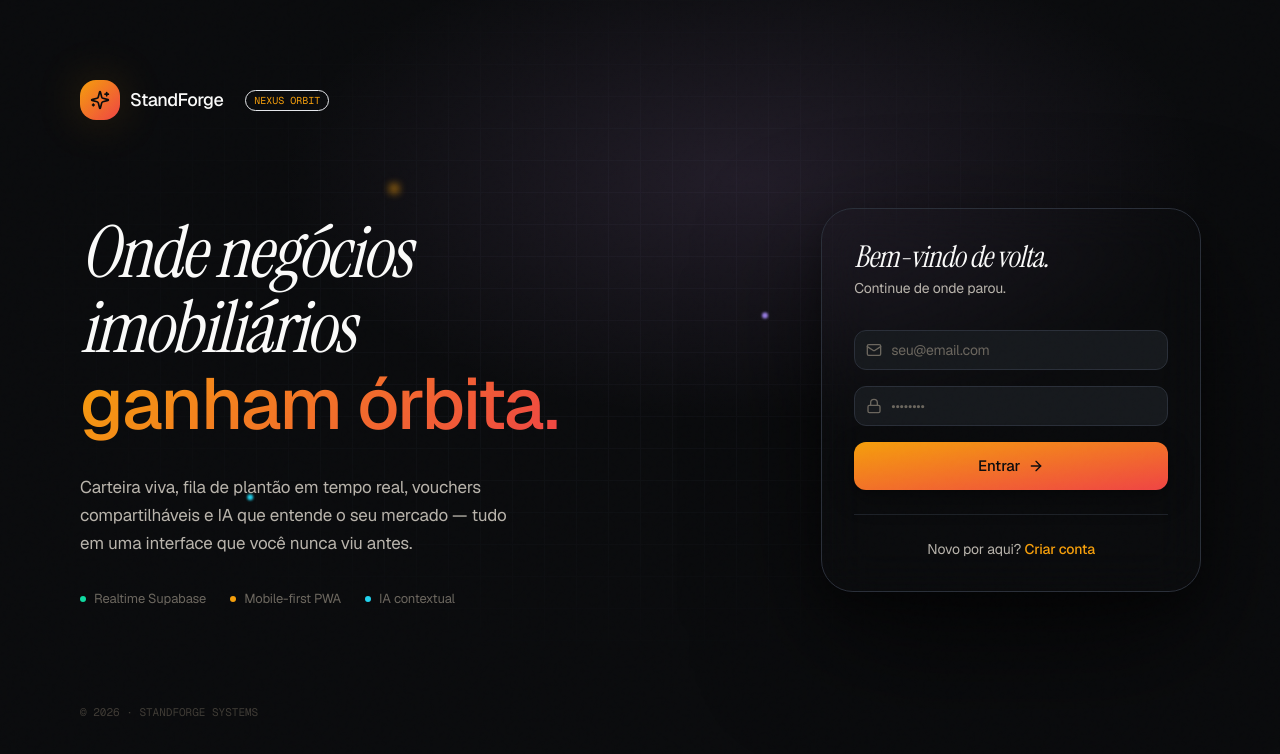
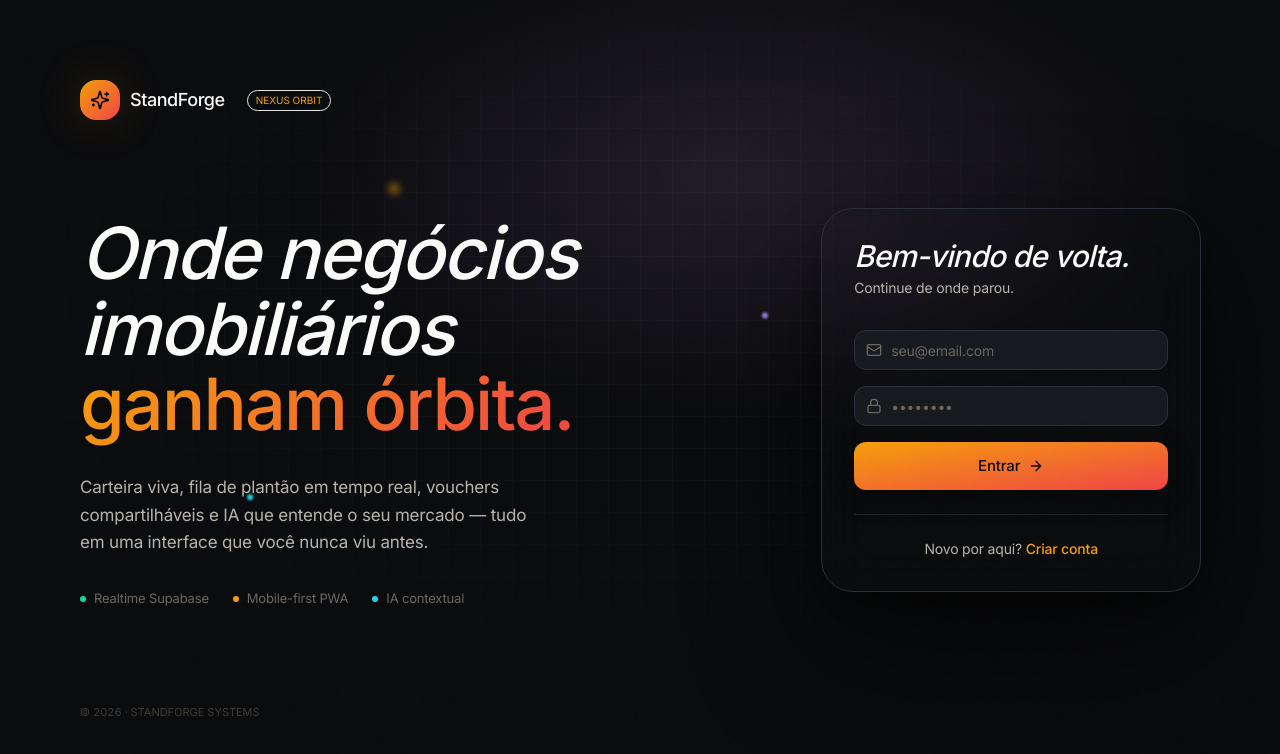
Before and after one commit to JuanOchiuzzo/gds-cliente, a Next.js app: page / in a window 1280 px wide. Shown: the top 754 px of the page. Built offline with nearby package versions, Linux system fonts and the light colour scheme; no server answers.

Commit message:
fix: replace geist font with Inter to fix client-side error

```diff
--- a/src/app/layout.tsx
+++ b/src/app/layout.tsx
@@ -1,22 +1,14 @@
 import type { Metadata, Viewport } from 'next';
-import { GeistSans } from 'geist/font/sans';
-import { GeistMono } from 'geist/font/mono';
-import { Instrument_Serif } from 'next/font/google';
+import { Inter } from 'next/font/google';
 import './globals.css';
 import { Toaster } from 'sonner';
 import { AuthProvider } from '@/lib/auth-context';
 
-const instrumentSerif = Instrument_Serif({
-  subsets: ['latin'],
-  weight: '400',
-  style: ['italic', 'normal'],
-  variable: '--font-instrument-serif',
-  display: 'swap',
-});
+const inter = Inter({ subsets: ['latin'], variable: '--font-inter' });
 
 export const metadata: Metadata = {
-  title: 'StandForge · Nexus Orbit',
-  description: 'Onde negócios imobiliários ganham órbita.',
+  title: 'StandForge CRM',
+  description: 'CRM premium para gestão de stands imobiliários.',
   manifest: '/manifest.json',
 };
 
@@ -30,18 +22,10 @@ export const viewport: Viewport = {
 
 export default function RootLayout({ children }: { children: React.ReactNode }) {
   return (
-    <html
-      lang="pt-BR"
-      suppressHydrationWarning
-      className={`${GeistSans.variable} ${GeistMono.variable} ${instrumentSerif.variable}`}
-    >
+    <html lang="pt-BR" suppressHydrationWarning className={inter.variable}>
       <body className="font-sans antialiased" suppressHydrationWarning>
         <AuthProvider>{children}</AuthProvider>
-        <Toaster
-          position="top-center"
-          theme="dark"
-          toastOptions={{ className: 'sf-toast' }}
-        />
+        <Toaster position="top-center" theme="dark" toastOptions={{ className: 'sf-toast' }} />
       </body>
     </html>
   );
--- a/tailwind.config.ts
+++ b/tailwind.config.ts
@@ -49,9 +49,8 @@ const config: Config = {
         cold: 'var(--cold)',
       },
       fontFamily: {
-        sans: ['var(--font-geist-sans)', 'Inter', 'system-ui', 'sans-serif'],
-        serif: ['var(--font-instrument-serif)', 'Georgia', 'serif'],
-        mono: ['var(--font-geist-mono)', 'JetBrains Mono', 'monospace'],
+        sans: ['var(--font-inter)', 'Inter', 'system-ui', 'sans-serif'],
+        mono: ['JetBrains Mono', 'monospace'],
       },
       fontSize: {
         '2xs': ['0.6875rem', { lineHeight: '1rem', letterSpacing: '0.02em' }],
```
